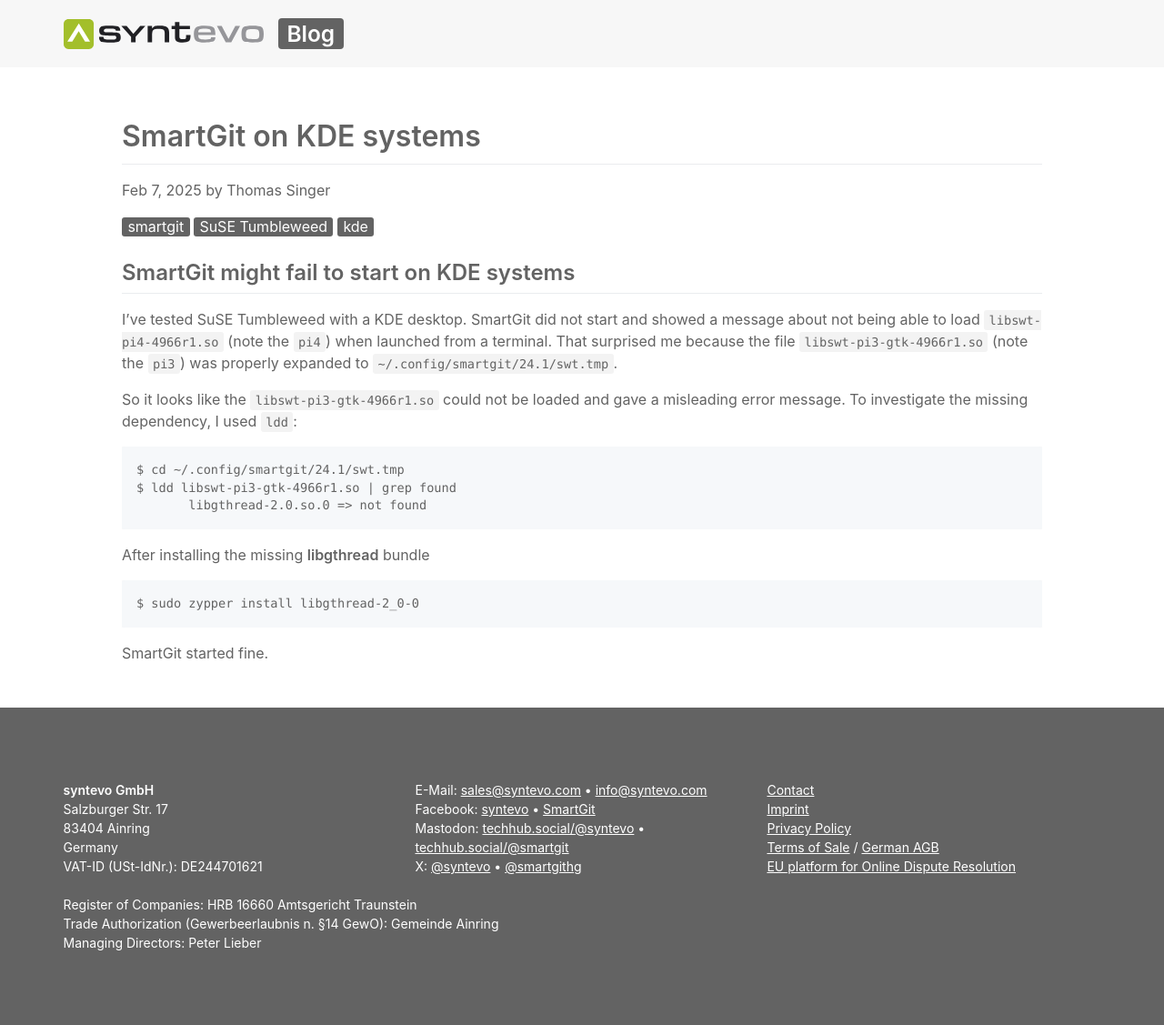
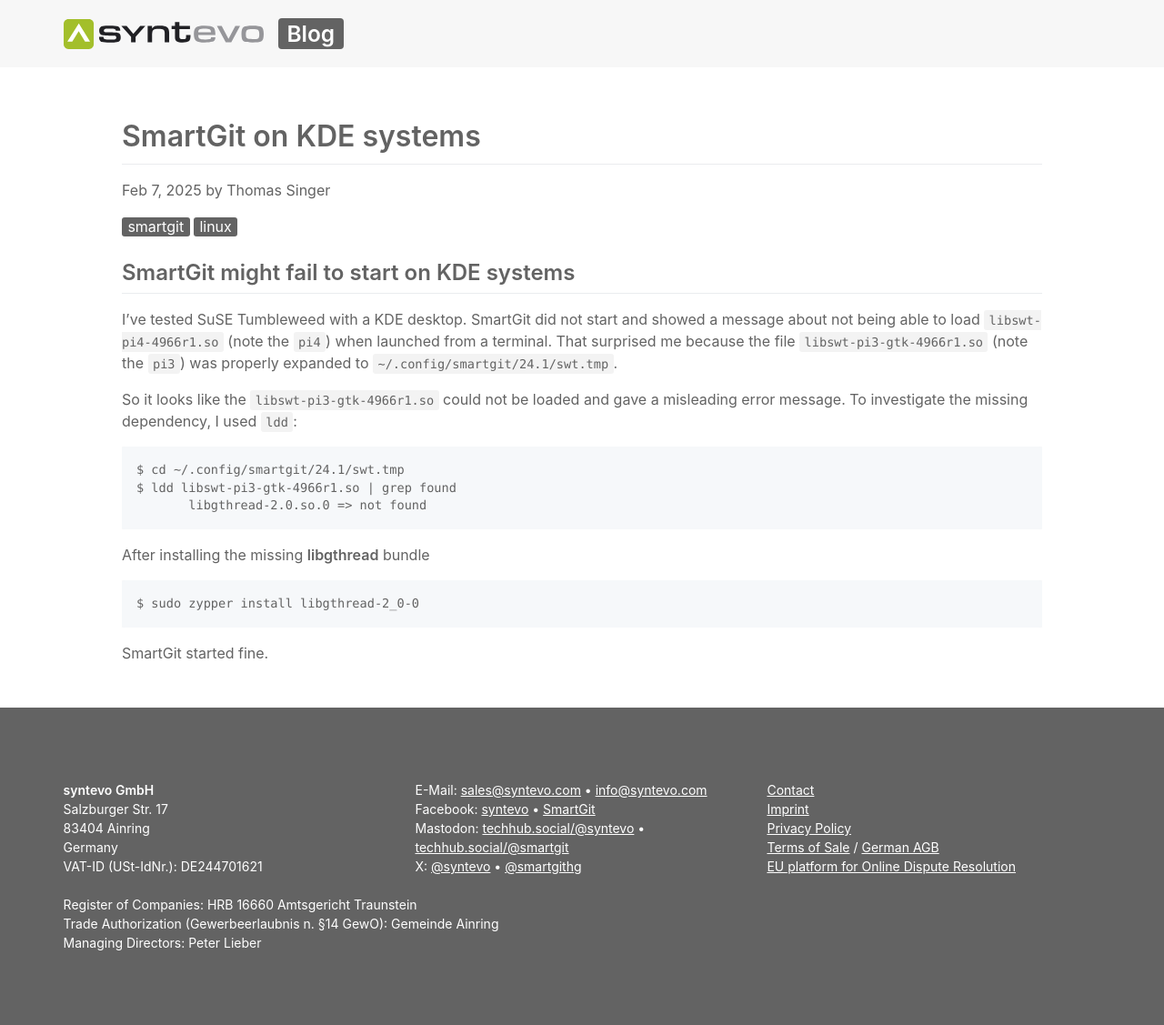
Before and after one commit to syntevo/blog, a Jekyll site: the page built from _posts/2025/2025-02-07-smartgit-fails-on-suse-tumbleweed-kde.md, in a window 1280 px wide. Shown: the whole page at 91% size. Built offline with Jekyll 4.4.1, drawn with Linux system fonts in a browser that asks for light colours.

```diff
--- a/_posts/2025/2025-02-07-smartgit-fails-on-suse-tumbleweed-kde.md
+++ b/_posts/2025/2025-02-07-smartgit-fails-on-suse-tumbleweed-kde.md
@@ -5,8 +5,7 @@
   - "smartgit"
 tags:
   - "smartgit"
-  - "SuSE Tumbleweed"
-  - "kde"
+  - "linux"
 author: "Thomas Singer"
 ---
 
```
